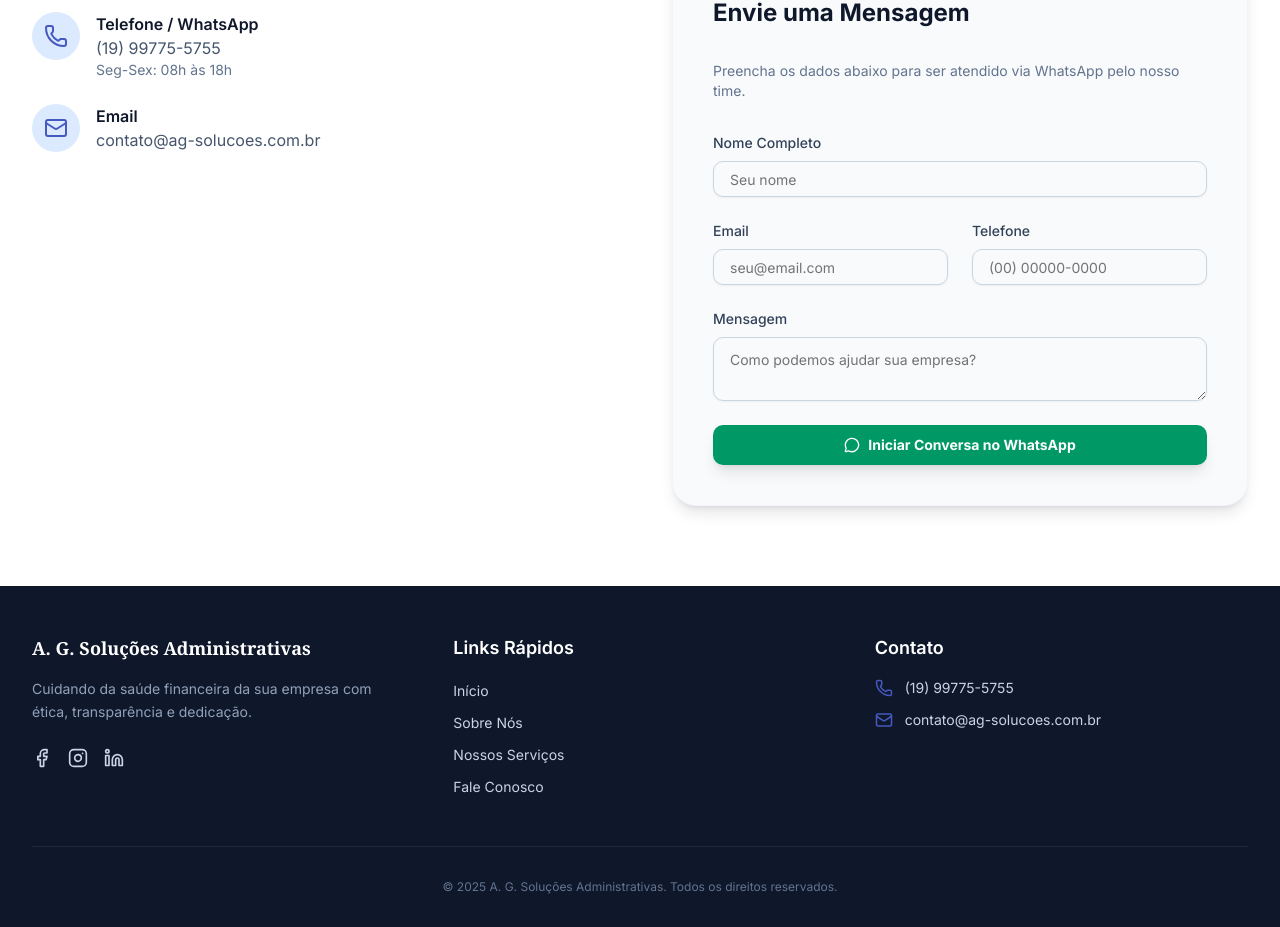
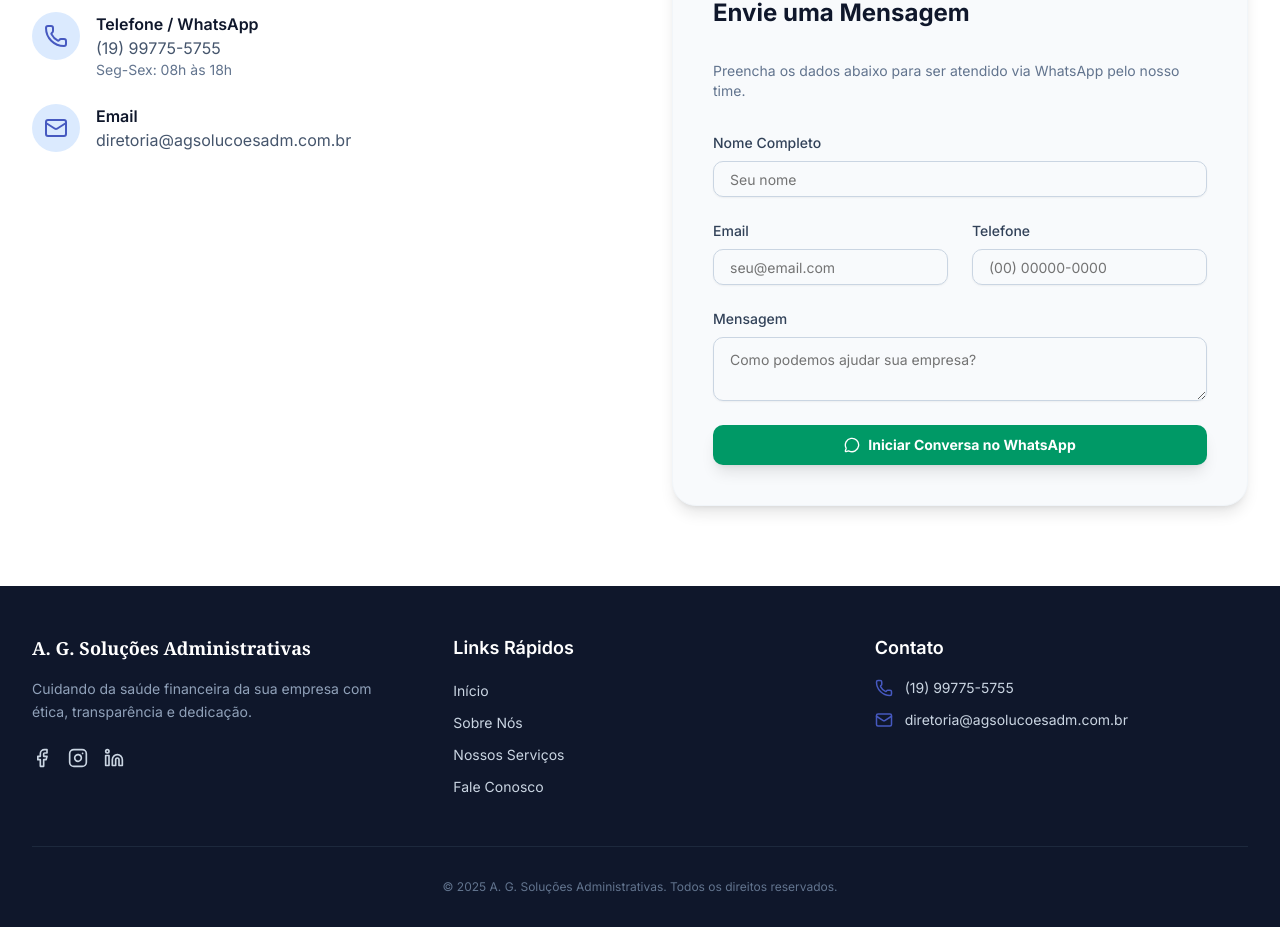
Before and after one commit to lgustavo13/ag_solucoes, a Next.js app: page /contato in a window 1280 px wide. Shown: the part 436-1363 px from the top of the page. Built offline with nearby package versions, Linux system fonts and the light colour scheme; a web font is replaced by a local one.

Commit message:
refactor: update company e-mail

```diff
--- a/src/app/contato/page.tsx
+++ b/src/app/contato/page.tsx
@@ -1,6 +1,7 @@
 import { Mail, Phone } from "lucide-react";
 import { Metadata } from "next";
 import { ContactForm } from "@/src/components/ContactForm";
+import Link from "next/link";
 
 export const metadata: Metadata = {
   title: "Fale Conosco",
@@ -48,7 +49,12 @@
                   </div>
                   <div>
                     <p className="font-semibold text-slate-900">Email</p>
-                    <p className="text-slate-600">contato@ag-solucoes.com.br</p>
+                    <Link
+                      href="mailto:diretoria@agsolucoesadm.com.br"
+                      className="text-slate-600 hover:text-company-primary transition-colors"
+                    >
+                      diretoria@agsolucoesadm.com.br
+                    </Link>
                   </div>
                 </div>
               </div>
--- a/src/components/Footer.tsx
+++ b/src/components/Footer.tsx
@@ -68,7 +68,7 @@
               </li>
               <li className="flex items-center gap-3">
                 <Mail size={18} className="text-company-primary shrink-0" />
-                <span className="text-sm">contato@ag-solucoes.com.br</span>
+                <span className="text-sm">diretoria@agsolucoesadm.com.br</span>
               </li>
             </ul>
           </div>
```
